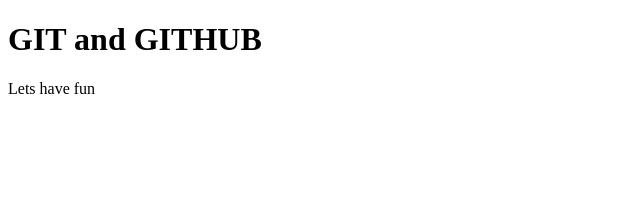
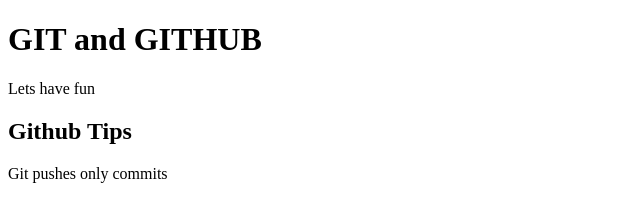
Before and after one commit to Qwadjou-dan/Trial, a plain HTML site: page index.html in a window 1280 px wide. Shown: the whole page, without its empty margins (0-640 px from the left). Drawn offline with Linux system fonts and the light colour scheme.

Commit message:
Version5

```diff
--- a/index.html
+++ b/index.html
@@ -8,5 +8,8 @@
 <body>
  <h1>GIT and GITHUB</h1>
  <p>Lets have fun</p>
+<h2>Github Tips</h2>
+<p>Git pushes only commits</p>
+
 </body>
 </html>
```
